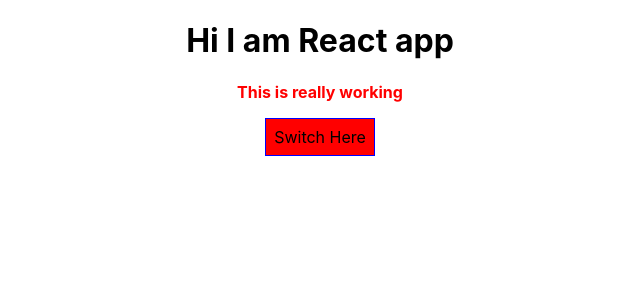
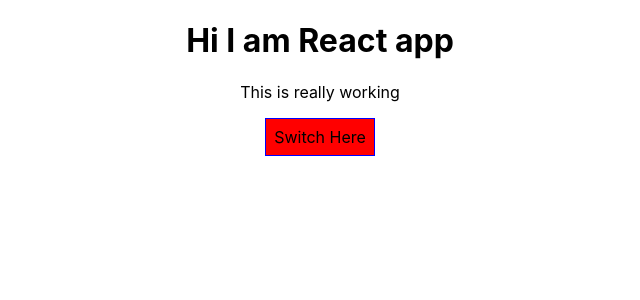
Before and after one commit to uzairqq/React-Js, a React (Create React App) app: page / in a window 1280 px wide. Shown: the top 300 px of the page, without its empty margins (320-960 px from the left). Built offline with nearby package versions, Linux system fonts and the light colour scheme.

Commit message:
Setting Class Names Dynamically

```diff
--- a/src/App.js
+++ b/src/App.js
@@ -60,11 +60,17 @@ class App extends Component {
       );
       buttonStyle.backgroundColor = 'blue';
     }
-    let styleClases = ['red', 'bold'].join(' ');//red blue
+    let styleClases = [];
+    if (this.state.users.length <= 2) {
+      styleClases.push('red');
+    }
+    if (this.state.users.length <= 1) {
+      styleClases.push('bold');
+    }
     return (
       <div className="App">
         <h1>Hi I am React app</h1>
-        <p className={styleClases}>This is really working</p>
+        <p className={styleClases.join(' ')}>This is really working</p>
         <button
           style={buttonStyle}
           onClick={this.togglePersonsMethod}>Switch Here</button>
```
